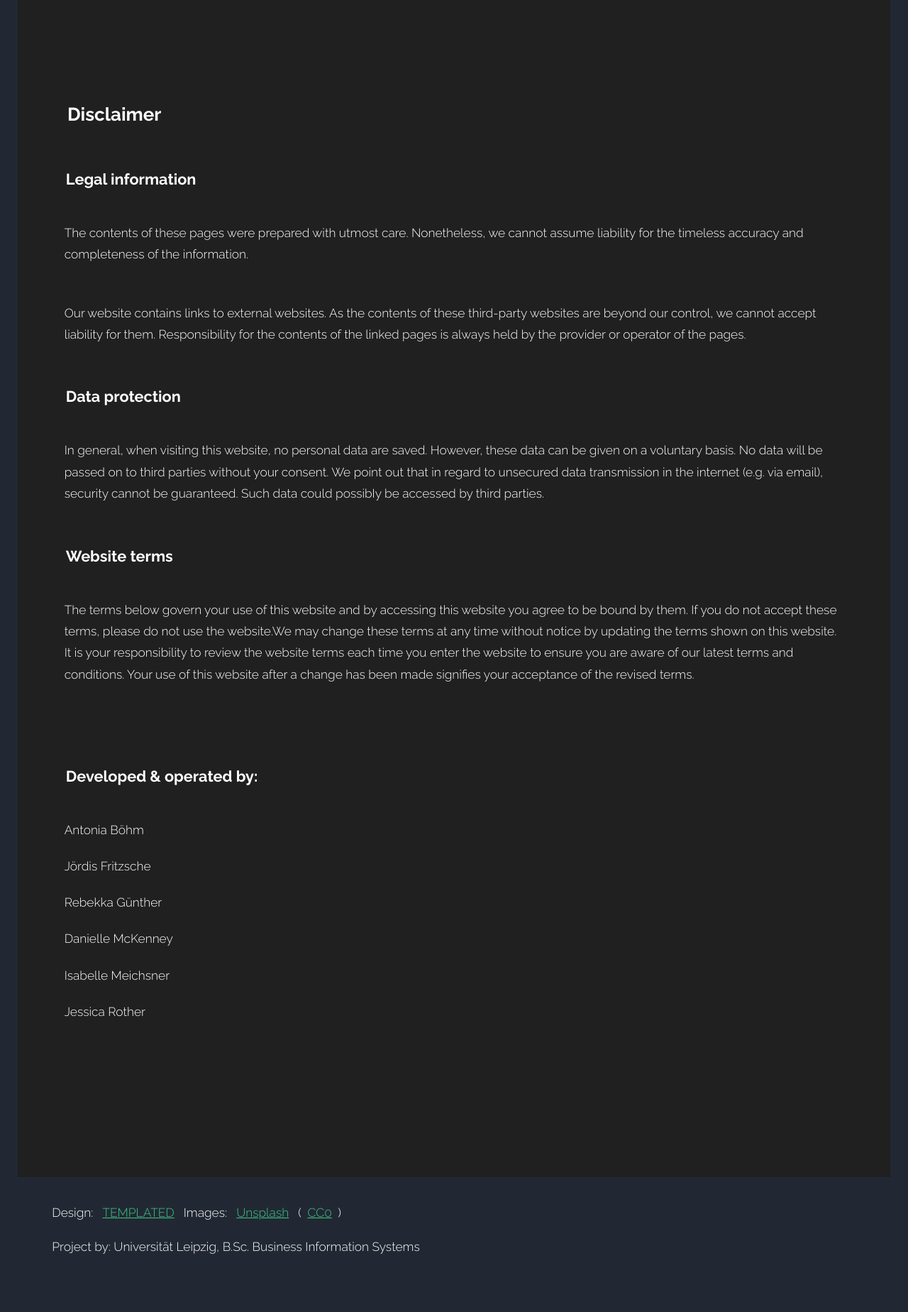
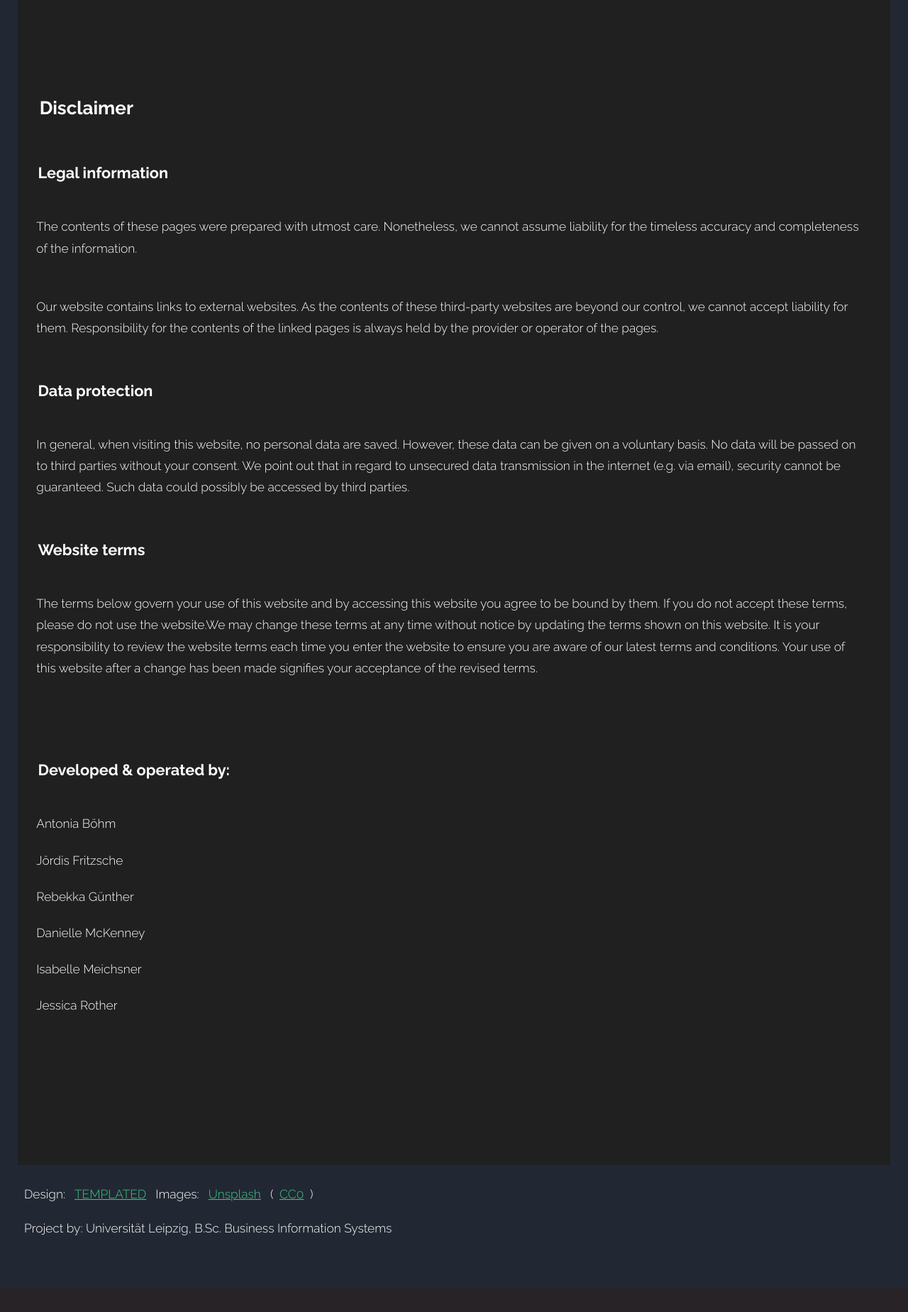
Before and after one commit to mckenned/WSMarmaladeProjekt, a Django app: page /marmeladenladen/sitenotice/ in a window 1280 px wide. Shown: the part 325-2173 px from the top of the page at 71% size. After the commit the page ends 2065 px from the top, so only its background shows below. Run offline with Django 3.2, Linux system fonts and the light colour scheme.

Commit message:
Last but not least

```diff
--- a/marmelade/marmeladenladen/templates/SiteNotice.html
+++ b/marmelade/marmeladenladen/templates/SiteNotice.html
@@ -3,7 +3,6 @@
 
 
 {% block content %}
-							<div class="container">
 								<div class="row">
 
 									<!-- Sidebar -->
@@ -41,6 +40,5 @@
 								</div>
 							</div>
 			</div>
-<div class="container">
 	<div class="row">
 {% endblock %}
--- a/marmelade/marmeladenladen/templates/recipeGenerator.html
+++ b/marmelade/marmeladenladen/templates/recipeGenerator.html
@@ -3,7 +3,6 @@
 
 
 {% block content %}
-										<div id="main" class="wrapper style4">
 											<div class="container1">
 												<div class="row">
 
```
